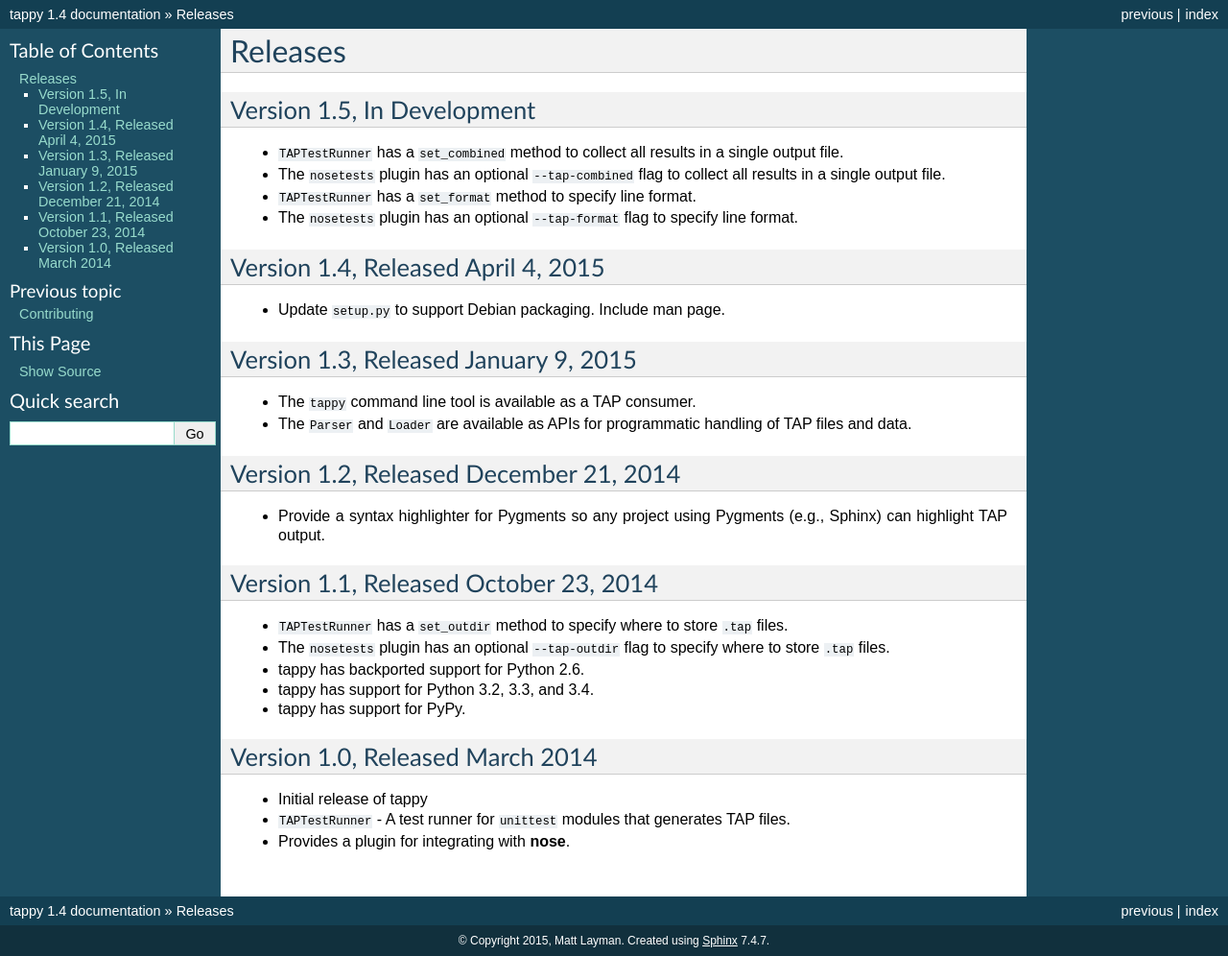
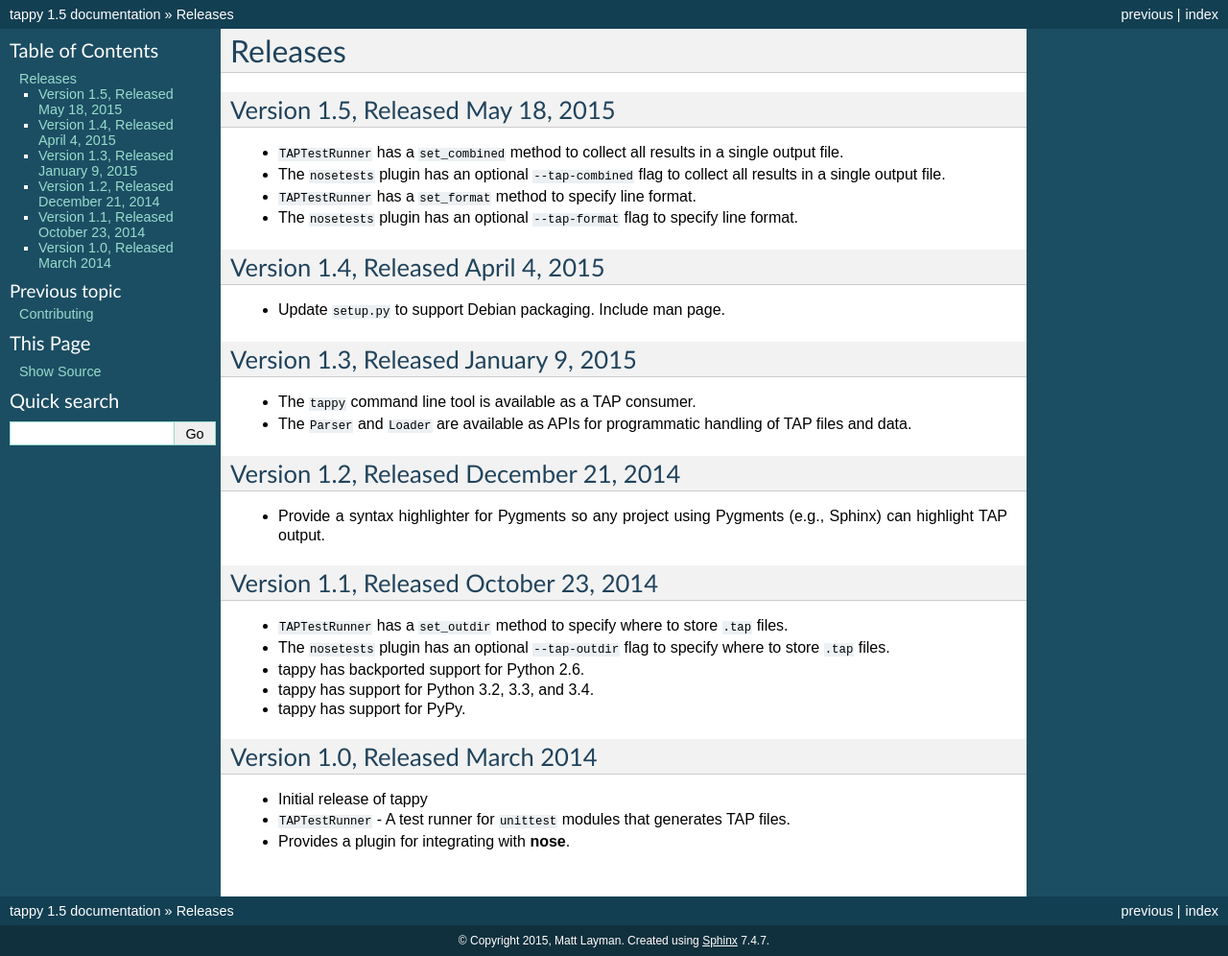
Before and after one commit to python-tap/tappy, a Sphinx documentation site: the page built from docs/releases.rst, in a window 1280 px wide. Shown: the whole page at 96% size. Built offline with Sphinx 7.4.7, drawn with Linux system fonts in a browser that asks for light colours.

Commit message:
Set 1.5 release date.

```diff
--- a/docs/releases.rst
+++ b/docs/releases.rst
@@ -1,8 +1,8 @@
 Releases
 ========
 
-Version 1.5, In Development
----------------------------
+Version 1.5, Released May 18, 2015
+----------------------------------
 
 * ``TAPTestRunner`` has a ``set_combined`` method to collect all
   results in a single output file.
--- a/setup.py
+++ b/setup.py
@@ -12,7 +12,7 @@
 from setuptools import find_packages, setup
 import sys
 
-__version__ = '1.4'
+__version__ = '1.5'
 
 
 def install_requirements():
```
